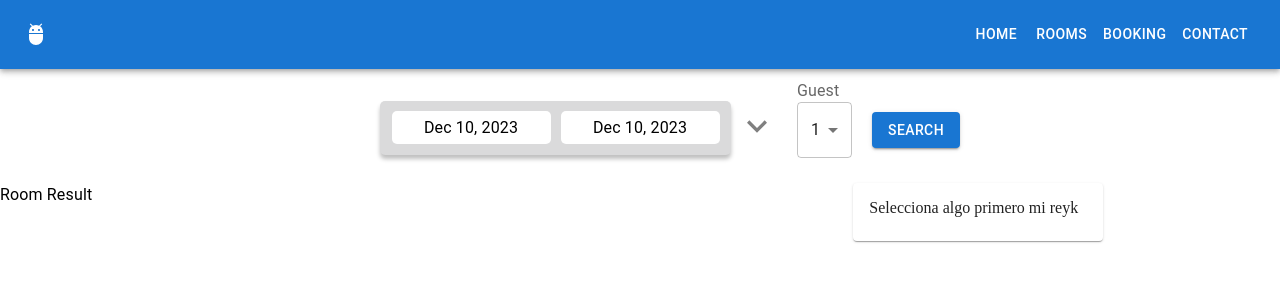
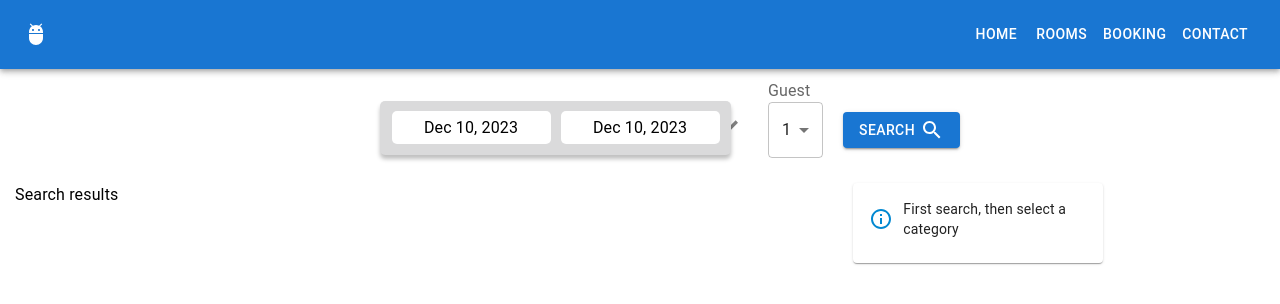
Before and after one commit to goncalhurtado/hotel-software, a React (Vite) app: page /bookings in a window 1280 px wide. Shown: the top 304 px of the page. Built offline with nearby package versions, Linux system fonts and the light colour scheme; the HTML template or start-up script is replaced by a standard one.

Commit message:
working on booking preview component

```diff
--- a/package.json
+++ b/package.json
@@ -21,6 +21,7 @@
     "axios": "^1.6.0",
     "date-fns": "^2.30.0",
     "dayjs": "^1.11.10",
+    "dotenv": "^16.3.1",
     "jwt-decode": "^4.0.0",
     "luxon": "^3.4.3",
     "moment": "^2.29.4",
--- a/src/components/booking/BookingPreview.jsx
+++ b/src/components/booking/BookingPreview.jsx
@@ -4,6 +4,8 @@ import CardContent from "@mui/material/CardContent";
 import Typography from "@mui/material/Typography";
 import Grid from "@mui/material/Grid";
 import { Box, Button } from "@mui/material";
+import Alert from "@mui/material/Alert";
+import InfoOutlinedIcon from "@mui/icons-material/InfoOutlined";
 
 const BookingPreview = ({ selected, setSelected }) => {
   return (
@@ -34,7 +36,12 @@ const BookingPreview = ({ selected, setSelected }) => {
               </Button>{" "}
             </>
           ) : (
-            "Selecciona algo primero mi reyk"
+            <Box display={"flex"} alignItems={"center"}>
+              <InfoOutlinedIcon color="info" />
+              <Typography variant="body2" marginLeft={"10px"}>
+                First search, then select a category
+              </Typography>
+            </Box>
           )}
         </CardContent>
       </Card>
--- a/src/components/booking/search/SearchForm.jsx
+++ b/src/components/booking/search/SearchForm.jsx
@@ -11,6 +11,8 @@ import ExpandMoreIcon from "@mui/icons-material/ExpandMore";
 import CloseIcon from "@mui/icons-material/Close";
 import DatePreview from "./DatePreview";
 import Grid from "@mui/material/Grid";
+import { IconButton } from "@mui/material";
+import SearchIcon from "@mui/icons-material/Search";
 
 const SearchForm = ({ setAvailables, selected, setSelected }) => {
   const [loading, setLoading] = useState(false);
@@ -120,7 +122,7 @@ const SearchForm = ({ setAvailables, selected, setSelected }) => {
             sx={{ marginTop: { xs: "5px", sm: "24px" } }}
             onClick={handleSubmit}
           >
-            Search
+            Search <SearchIcon style={{ marginLeft: "5px" }} />
           </LoadingButton>
         </Box>
       </Box>
--- a/src/pages/Bookings.jsx
+++ b/src/pages/Bookings.jsx
@@ -12,7 +12,7 @@ import Typography from "@mui/material/Typography";
 const Bookings = () => {
   const [availables, setAvailables] = useState({
     categories: [],
-    rooms: [], //rooms solo para poder confirmar las reservas restantes, despues lo puedo eliminar
+    // rooms: [], //rooms solo para poder confirmar las reservas restantes, despues lo puedo eliminar
   });
 
   const [selected, setSelected] = useState({
@@ -24,15 +24,11 @@ const Bookings = () => {
     capacity: "",
     nigths: 0,
   });
-  // console.log(selected);
 
   useEffect(() => {
     setSelected((prevSelected) => ({
       ...prevSelected,
       nights: nightsCalculator(prevSelected.check_in, prevSelected.check_out),
-      // price:
-      // prevSelected.category.price *
-      // nightsCalculator(prevSelected.check_in, prevSelected.check_out),
     }));
   }, [selected.check_in, selected.check_out]);
 
@@ -61,7 +57,8 @@ const Bookings = () => {
               }}
             >
               <Grid item xs={12} sm={12} md={8}>
-                <Typography>Room Result</Typography>
+                <Typography marginLeft={"15px"}>Search results</Typography>
+
                 <Grid container>
                   {availables.categories.availables?.map((category) => (
                     <RoomBookingCard
```
Also changed, not shown: 1 other file (tests, documents, lock files or other folders).
